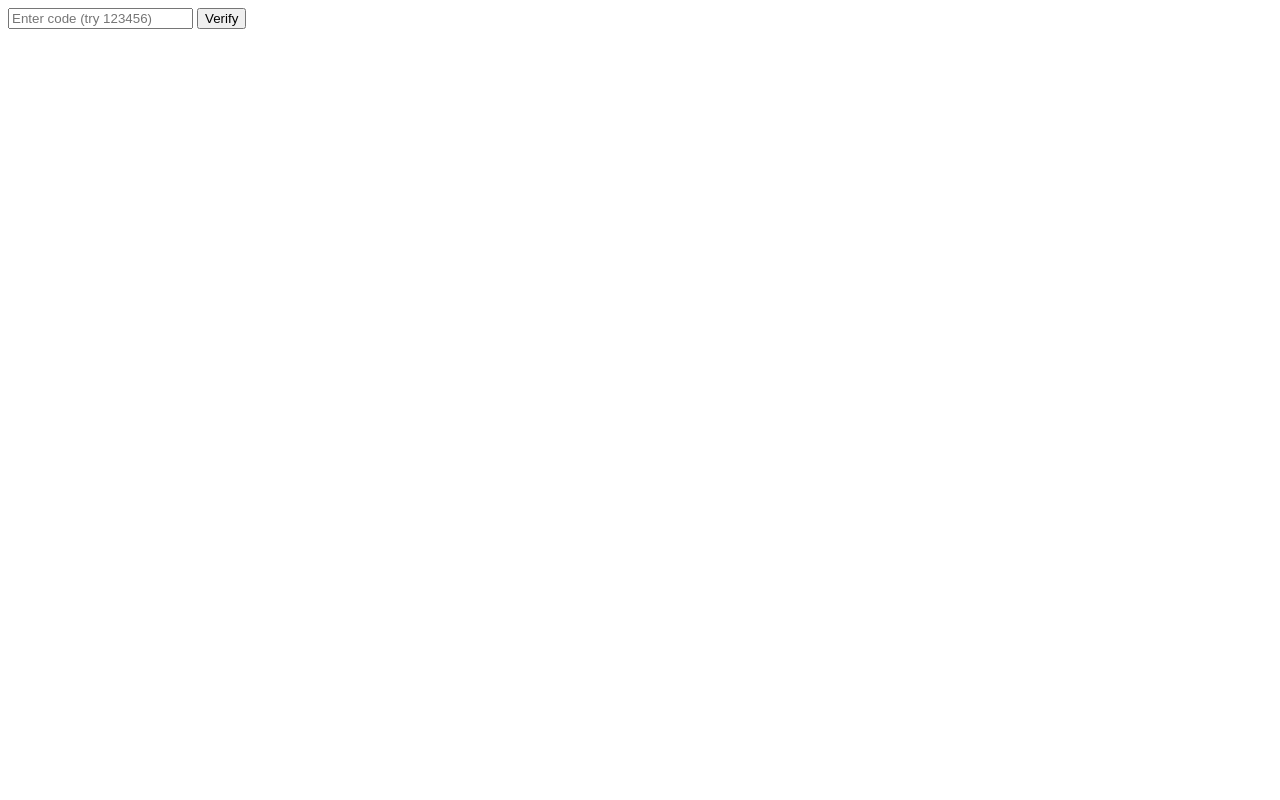
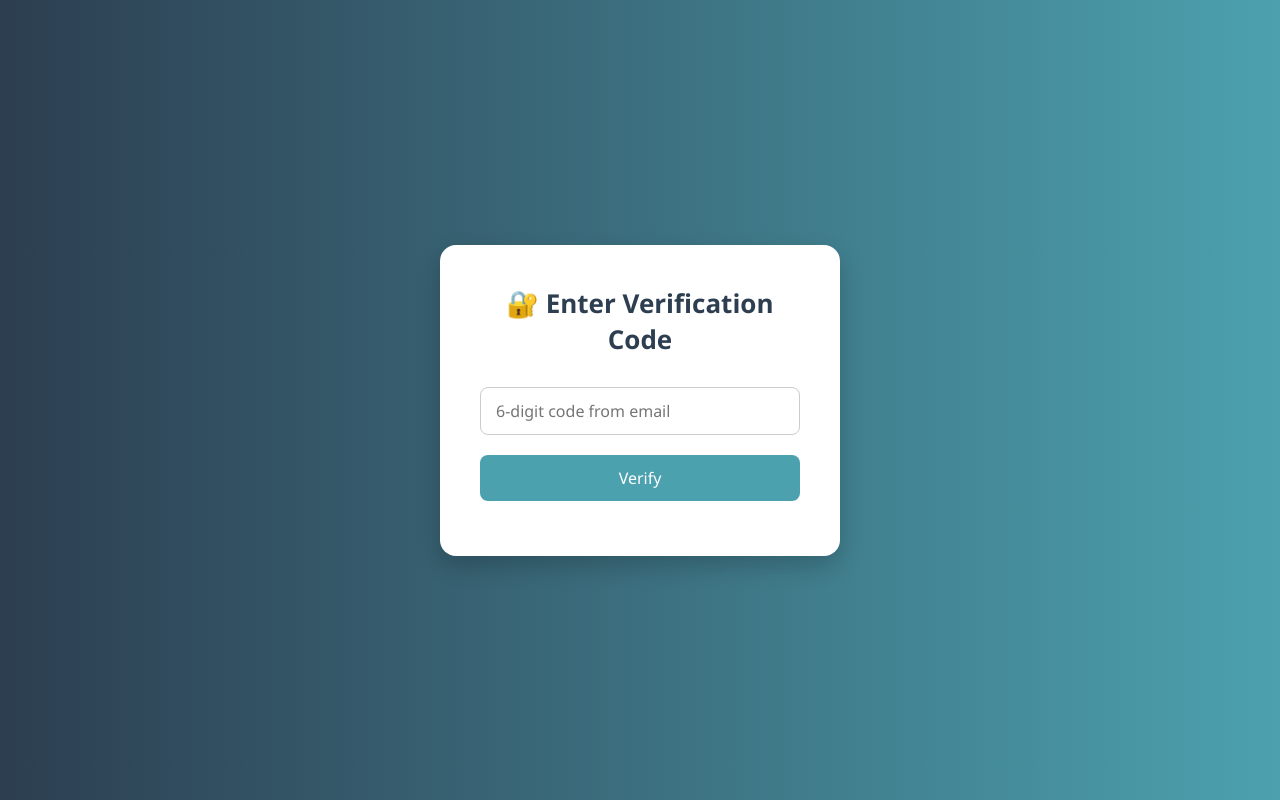
Before and after one commit to Maheedhar-rao/signin, a website: page public/verify.html in a window 1280 px wide. Drawn offline with Linux system fonts and the light colour scheme.

Commit message:
Update verify.html
styled verify page to match login/dashboard, preserved code verification logic

```diff
--- a/public/verify.html
+++ b/public/verify.html
@@ -1,8 +1,89 @@
+<!DOCTYPE html>
+<html lang="en">
+<head>
+  <meta charset="UTF-8" />
+  <title>🐊 CROC | Verify Code</title>
+  <meta name="viewport" content="width=device-width, initial-scale=1.0" />
+  <style>
+    * {
+      box-sizing: border-box;
+      margin: 0;
+      padding: 0;
+      font-family: 'Segoe UI', Tahoma, Geneva, Verdana, sans-serif;
+    }
+
+    body {
+      background: linear-gradient(to right, #2c3e50, #4ca1af);
+      height: 100vh;
+      display: flex;
+      align-items: center;
+      justify-content: center;
+      color: #333;
+    }
+
+    .container {
+      background: #fff;
+      padding: 40px;
+      border-radius: 16px;
+      box-shadow: 0 10px 25px rgba(0, 0, 0, 0.2);
+      width: 100%;
+      max-width: 400px;
+      text-align: center;
+      position: relative;
+    }
+
+    h2 {
+      margin-bottom: 20px;
+      font-size: 26px;
+      color: #2c3e50;
+    }
+
+    input[type="text"] {
+      width: 100%;
+      padding: 12px 15px;
+      margin: 10px 0;
+      border: 1px solid #ccc;
+      border-radius: 8px;
+      font-size: 16px;
+    }
+
+    button {
+      width: 100%;
+      padding: 12px;
+      margin-top: 10px;
+      background: #4ca1af;
+      color: white;
+      font-size: 16px;
+      border: none;
+      border-radius: 8px;
+      cursor: pointer;
+      transition: background 0.3s ease;
+    }
+
+    button:hover {
+      background: #357a8a;
+    }
+
+    #status {
+      margin-top: 15px;
+      font-size: 14px;
+      color: #e74c3c;
+    }
+
+    .success {
+      color: green;
+    }
+  </style>
+</head>
+<body>
+  <div class="container">
+    <h2>🔐 Enter Verification Code</h2>
     <form id="codeForm">
-  <input type="text" id="code" required placeholder="Enter code (try 123456)" />
+      <input type="text" id="code" required placeholder="6-digit code from email" />
       <button type="submit">Verify</button>
     </form>
     <p id="status"></p>
+  </div>
 
   <script>
     const email = new URLSearchParams(window.location.search).get('email');
@@ -14,20 +95,21 @@
         method: 'POST',
         headers: { 'Content-Type': 'application/json' },
         body: JSON.stringify({ email, code }),
+        credentials: 'include'
       });
 
-    const result = await res.json();
+      const data = await res.json();
       const statusEl = document.getElementById('status');
 
       if (res.ok) {
-      localStorage.setItem('token', result.token);
         statusEl.innerText = '✅ Login successful!';
-      statusEl.style.color = 'green';
-      // Optionally redirect
+        statusEl.className = 'success';
         setTimeout(() => window.location.href = '/dashboard.html', 1000);
       } else {
-      statusEl.innerText = `❌ ${result.message}`;
-      statusEl.style.color = 'red';
+        statusEl.innerText = `❌ ${data.message}`;
+        statusEl.className = '';
       }
     });
   </script>
+</body>
+</html>
```
Lines whose indentation alone changed are shown as unchanged.
